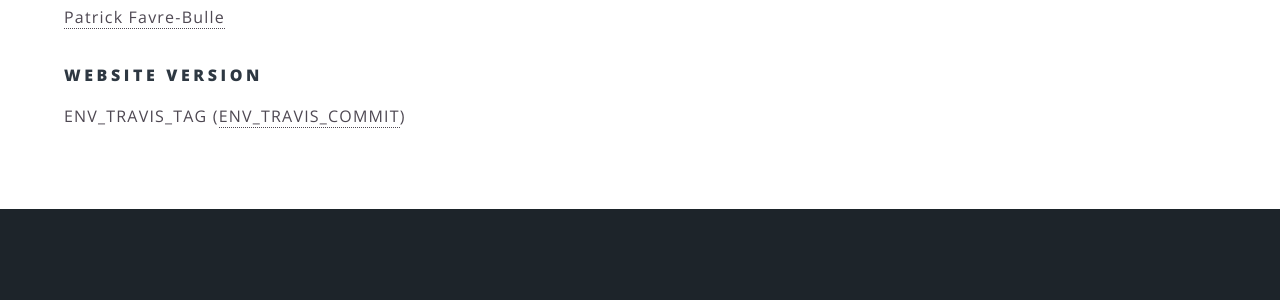
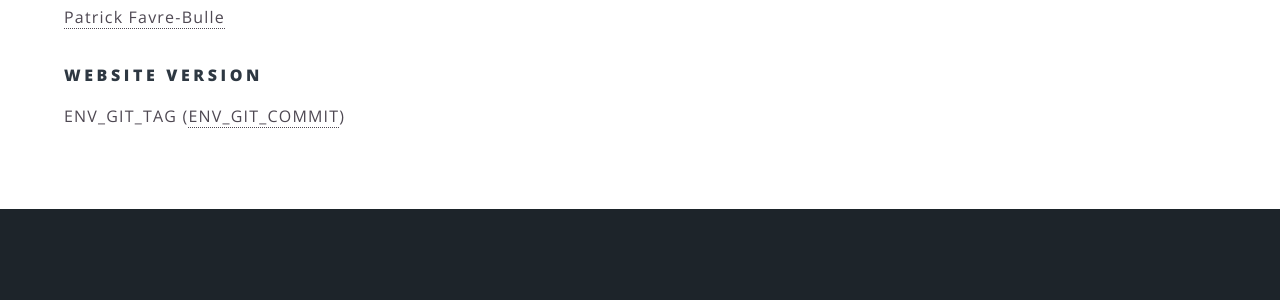
Before and after one commit to patrickfav/website-dr-sel, a Jekyll site: the page built from page_legal_notice.md, in a window 1280 px wide and 900 px high, scrolled down 905 px. Shown: the part 406-706 px from the top of the window. Built offline with Jekyll 4.4.1, drawn with Linux system fonts in a browser that asks for light colours.

Commit message:
Fix env issues

```diff
--- a/_config.yml
+++ b/_config.yml
@@ -44,5 +44,5 @@ social:
   #twitter: https://twitter.com/<username>
 
 ci:
-  hash: ENV_TRAVIS_COMMIT
-  tag: ENV_TRAVIS_TAG
+  hash: ENV_GIT_COMMIT
+  tag: ENV_GIT_TAG
```
Also changed, not shown: .travis.yml.
